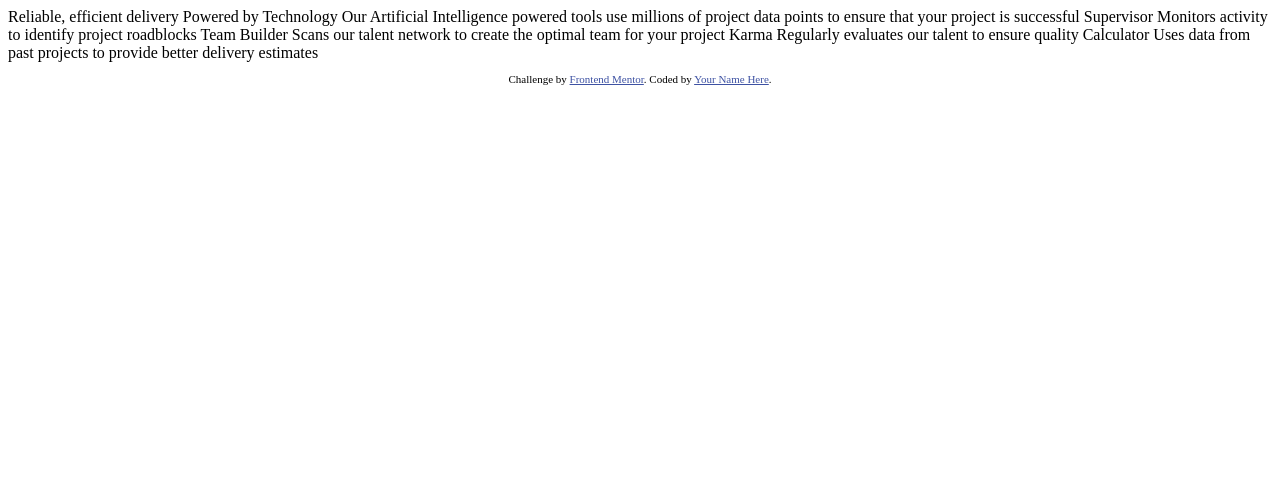
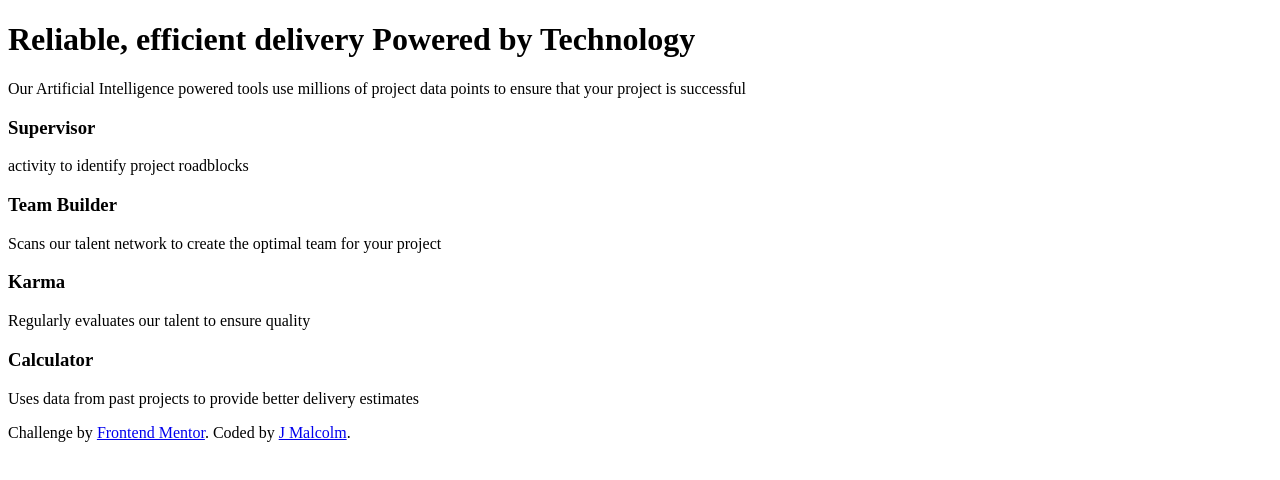
Before and after one commit to JacqueM-tech/four-card-feature, a plain HTML site: page index.html in a window 1280 px wide. Drawn offline with Linux system fonts and the light colour scheme.

Commit message:
updated html

```diff
--- /dev/null
+++ b/images/css/style.css
@@ -0,0 +1,19 @@
+*{
+    box-sizing: border-box;
+}
+body {
+    font-size: 11px; text-align: center;
+}
+a {
+    color: hsl(228, 45%, 44%);
+ }
+
+:root {
+ --Red: hsl(0, 78%, 62%);
+ --Cyan: hsl(180, 62%, 55%);
+ --Orange: hsl(34, 97%, 64%);
+ --Blue: hsl(212, 86%, 64%);
+ --Very-Dark-Blue: hsl(234, 12%, 34%);
+ --Grayish-Blue: hsl(229, 6%, 66%);
+ --Very-Light-Gray: hsl(0, 0%, 98%);
+}
--- a/index.html
+++ b/index.html
@@ -9,36 +9,36 @@
   <title>Frontend Mentor | Four card feature section</title>
 
   <!-- Feel free to remove these styles or customise in your own stylesheet 👍 -->
-  <style>
-    .attribution { font-size: 11px; text-align: center; }
-    .attribution a { color: hsl(228, 45%, 44%); }
-  </style>
+
 </head>
 <body>
-
-  Reliable, efficient delivery
-  Powered by Technology
-
-  Our Artificial Intelligence powered tools use millions of project data points
-  to ensure that your project is successful
-
-  Supervisor
-  Monitors activity to identify project roadblocks
-
-  Team Builder
-  Scans our talent network to create the optimal team for your project
-
-  Karma
-  Regularly evaluates our talent to ensure quality
-
-  Calculator
-  Uses data from past projects to provide better delivery estimates
-
+  <header>
+    <h1> Reliable, efficient delivery
+    Powered by Technology</h1>
+    <P> Our Artificial Intelligence powered tools use millions of project data points
+    to ensure that your project is successful</P>
+  </header>
+  <div class="box1">
+    <h3>Supervisor</h3>
+    <p> activity to identify project roadblocks</p>
+  </div>
+  <div class="box2">
+    <h3>Team Builder</h3>
+    <p>Scans our talent network to create the optimal team for your project</p>
+  </div>
+  <div class="box3">
+    <h3>Karma</h3>
+    <p>Regularly evaluates our talent to ensure quality</p>
+  </div>
+  <div class="box4">
+    <h3>Calculator </h3>
+    <p>Uses data from past projects to provide better delivery estimates</p>
+  </div>
 
   <footer>
     <p class="attribution">
       Challenge by <a href="https://www.frontendmentor.io?ref=challenge" target="_blank">Frontend Mentor</a>.
-      Coded by <a href="#">Your Name Here</a>.
+      Coded by <a href="#">J Malcolm</a>.
     </p>
   </footer>
 </body>
```
